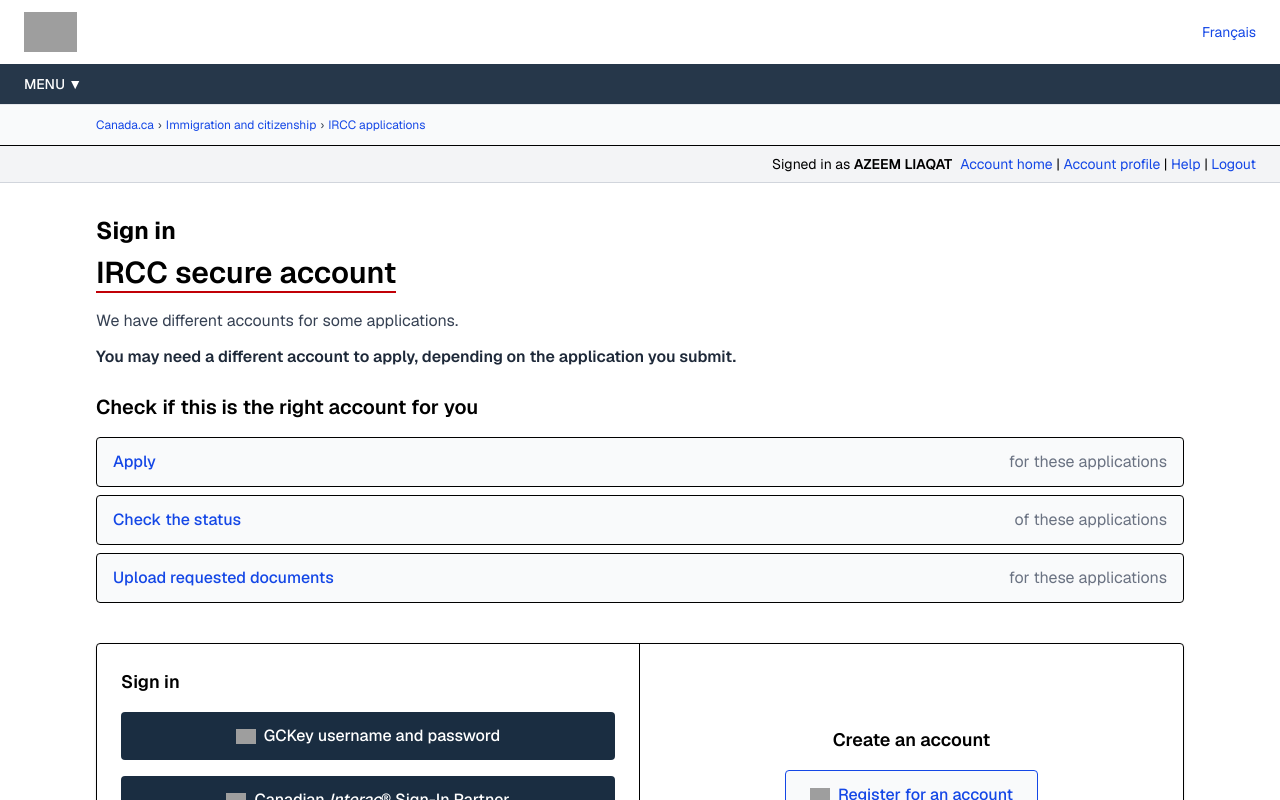
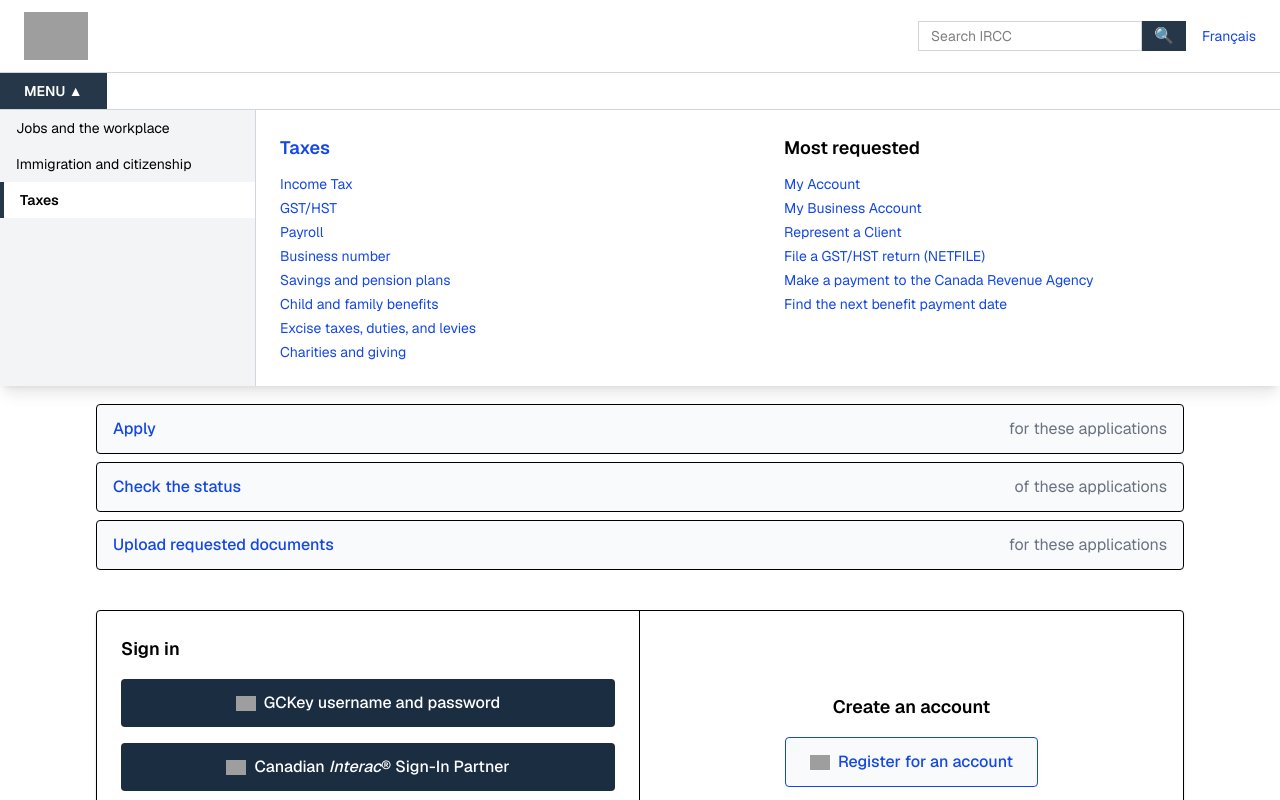
Before and after one commit to umairmughal2204/IRCC_Canada, a Next.js app: page / in a window 1280 px wide. Both pictures are taken after a click on the button "MENU ▼". Shown: the top 800 px of the page. Built offline with nearby package versions, Linux system fonts and the light colour scheme; grey boxes are pictures that could not be loaded.

Commit message:
adding header model

```diff
--- a/src/app/data/page.tsx
+++ b/src/app/data/page.tsx
@@ -374,7 +374,7 @@
           {/* Canada logo */}
           <div className="mt-6 flex justify-center">
             <Image
-              src="/images/canada-logo.png"
+              src="/footer.svg"
               alt="Canada Logo"
               width={150}
               height={40}
--- /dev/null
+++ b/src/app/header.tsx
@@ -0,0 +1,183 @@
+"use client";
+import { useState } from "react";
+
+export default function Header() {
+  const [open, setOpen] = useState(false);
+  const [active, setActive] = useState<string | null>("Taxes");
+
+  // Menu structure
+  const menuData: Record<
+    string,
+    { title: string; links: string[]; mostRequested: string[] }
+  > = {
+    "Jobs and the workplace": {
+      title: "Jobs and the workplace",
+      links: [
+        "Find a job",
+        "Training",
+        "Employment Insurance",
+        "Workplace standards",
+      ],
+      mostRequested: ["Apply for EI", "Job Bank"],
+    },
+    "Immigration and citizenship": {
+      title: "Immigration and citizenship",
+      links: [
+        "My application",
+        "Visit",
+        "Immigrate",
+        "Work",
+        "Study",
+        "Citizenship",
+        "New immigrants",
+      ],
+      mostRequested: ["Check your application status", "Find an IRCC form"],
+    },
+    Taxes: {
+      title: "Taxes",
+      links: [
+        "Income Tax",
+        "GST/HST",
+        "Payroll",
+        "Business number",
+        "Savings and pension plans",
+        "Child and family benefits",
+        "Excise taxes, duties, and levies",
+        "Charities and giving",
+      ],
+      mostRequested: [
+        "My Account",
+        "My Business Account",
+        "Represent a Client",
+        "File a GST/HST return (NETFILE)",
+        "Make a payment to the Canada Revenue Agency",
+        "Find the next benefit payment date",
+      ],
+    },
+  };
+
+  return (
+    <header className="border-b border-gray-300 relative">
+      {/* Top bar: Wordmark + Search + Lang */}
+      <div className="flex justify-between items-center px-6 py-3">
+        {/* Wordmark (Canada logo + bilingual text) */}
+        <img
+          src="https://www.canada.ca/etc/designs/canada/wet-boew/assets/sig-blk-en.svg"
+          alt="Government of Canada"
+          className="h-12"
+        />
+
+        <div className="flex items-center space-x-4">
+          {/* Search */}
+          <div className="flex">
+            <input
+              type="text"
+              placeholder="Search IRCC"
+              className="border border-gray-300 px-3 py-1 text-sm w-56 focus:outline-none focus:ring-1 focus:ring-blue-600"
+            />
+            <button className="bg-[#26374a] text-white px-3 flex items-center justify-center">
+              <span className="sr-only">Search</span>
+              🔍
+            </button>
+          </div>
+
+          {/* Language toggle */}
+          <a href="#" className="text-sm text-blue-700 hover:underline">
+            Français
+          </a>
+        </div>
+      </div>
+
+      {/* MENU Button (dark bar) */}
+      <div className="border-t border-gray-300">
+        <button
+          onClick={() => setOpen(!open)}
+          className="bg-[#26374a] text-white text-sm font-semibold px-6 py-2"
+        >
+          MENU {open ? "▲" : "▼"}
+        </button>
+      </div>
+
+      {/* Mega Menu */}
+      {open && (
+        <div className="absolute left-0 w-full bg-white border-t border-gray-300 shadow-lg flex z-50 animate-fadeIn">
+          {/* Left column: categories */}
+          <div className="w-64 bg-gray-100 border-r border-gray-300">
+            <ul className="text-sm">
+              {Object.keys(menuData).map((cat) => (
+                <li key={cat}>
+                  <button
+                    onClick={() => setActive(cat)}
+                    className={`w-full text-left px-4 py-2 block transition hover:bg-gray-50 ${
+                      active === cat
+                        ? "bg-white font-semibold border-l-4 border-[#26374a]"
+                        : ""
+                    }`}
+                  >
+                    {cat}
+                  </button>
+                </li>
+              ))}
+            </ul>
+          </div>
+
+          {/* Middle + Right columns */}
+          <div className="flex-1 grid grid-cols-1 md:grid-cols-2 gap-8 p-6 text-sm">
+            {active && (
+              <>
+                {/* Section Links */}
+                <div>
+                  <h2 className="text-lg font-semibold text-blue-700 mb-3">
+                    {menuData[active].title}
+                  </h2>
+                  <ul className="space-y-1">
+                    {menuData[active].links.map((link, idx) => (
+                      <li key={idx}>
+                        <a href="#" className="text-blue-700 hover:underline">
+                          {link}
+                        </a>
+                      </li>
+                    ))}
+                  </ul>
+                </div>
+
+                {/* Most Requested */}
+                <div>
+                  <h2 className="text-lg font-semibold mb-3">
+                    Most requested
+                  </h2>
+                  <ul className="space-y-1">
+                    {menuData[active].mostRequested.map((link, idx) => (
+                      <li key={idx}>
+                        <a href="#" className="text-blue-700 hover:underline">
+                          {link}
+                        </a>
+                      </li>
+                    ))}
+                  </ul>
+                </div>
+              </>
+            )}
+          </div>
+        </div>
+      )}
+
+      {/* Breadcrumb */}
+      <nav className="bg-white">
+        <div className="max-w-6xl mx-auto text-xs text-gray-700 px-4 sm:px-8 py-3 flex flex-wrap space-x-1">
+          <a href="#" className="text-blue-700 hover:underline">
+            Canada.ca
+          </a>
+          <span>›</span>
+          <a href="#" className="text-blue-700 hover:underline">
+            Immigration and citizenship
+          </a>
+          <span>›</span>
+          <a href="#" className="text-blue-700 hover:underline">
+            IRCC applications
+          </a>
+        </div>
+      </nav>
+    </header>
+  );
+}
--- a/src/app/page.tsx
+++ b/src/app/page.tsx
@@ -1,64 +1,11 @@
 import Image from "next/image";
+import Header from "./header";
 
 export default function Home() {
   return (
     <main className="min-h-screen bg-white text-black font-sans flex flex-col">
       {/* ===== Header ===== */}
-      <header className="border-b border-gray-300">
-        {/* Canada.ca wordmark + Lang switch */}
-        <div className="flex justify-between items-center px-6 py-3">
-          <img
-            src="https://www.canada.ca/etc/designs/canada/wet-boew/assets/sig-blk-en.svg"
-            alt="Government of Canada"
-            className="h-10"
-          />
-          <a href="#" className="text-sm text-blue-700 hover:underline">
-            Français
-          </a>
-        </div>
-
-        {/* Dark Menu Bar */}
-        <div className="bg-[#26374a] px-6 py-2">
-          <button className="text-white text-sm font-medium">MENU ▼</button>
-        </div>
-
-        {/* Breadcrumb */}
-        <nav className="bg-gray-50 border-t border-gray-200">
-          <div className="max-w-6xl mx-auto text-xs text-gray-700 px-4 sm:px-8 py-3 flex flex-wrap space-x-1">
-            <a href="#" className="text-blue-700 hover:underline">
-              Canada.ca
-            </a>
-            <span>›</span>
-            <a href="#" className="text-blue-700 hover:underline">
-              Immigration and citizenship
-            </a>
-            <span>›</span>
-            <a href="#" className="text-blue-700 hover:underline">
-              IRCC applications
-            </a>
-          </div>
-        </nav>
-
-        {/* Signed In Banner */}
-        <div className="text-right text-sm px-6 py-2 bg-gray-100 border-t">
-          Signed in as <span className="font-semibold">AZEEM LIAQAT</span>
-          <a href="#" className="ml-2 text-blue-700 hover:underline">
-            Account home
-          </a>{" "}
-          |{" "}
-          <a href="#" className="text-blue-700 hover:underline">
-            Account profile
-          </a>{" "}
-          |{" "}
-          <a href="#" className="text-blue-700 hover:underline">
-            Help
-          </a>{" "}
-          |{" "}
-          <a href="#" className="text-blue-700 hover:underline">
-            Logout
-          </a>
-        </div>
-      </header>
+      <Header/>
 
       {/* ===== Content Section ===== */}
       <section className="max-w-6xl mx-auto px-4 sm:px-8 py-8 w-full">
@@ -275,7 +222,7 @@
             </div>
             <div className="flex items-center">
               <Image
-                src="/canada-wordmark.png"
+                src="/footer.svg"
                 alt="Canada wordmark"
                 width={160}
                 height={40}
--- a/src/app/profile/page.tsx
+++ b/src/app/profile/page.tsx
@@ -331,7 +331,7 @@
           {/* Canada logo */}
           <div className="mt-6 flex justify-center">
             <Image
-              src="/images/canada-logo.png"
+              src="/footer.svg"
               alt="Canada Logo"
               width={150}
               height={40}
```
